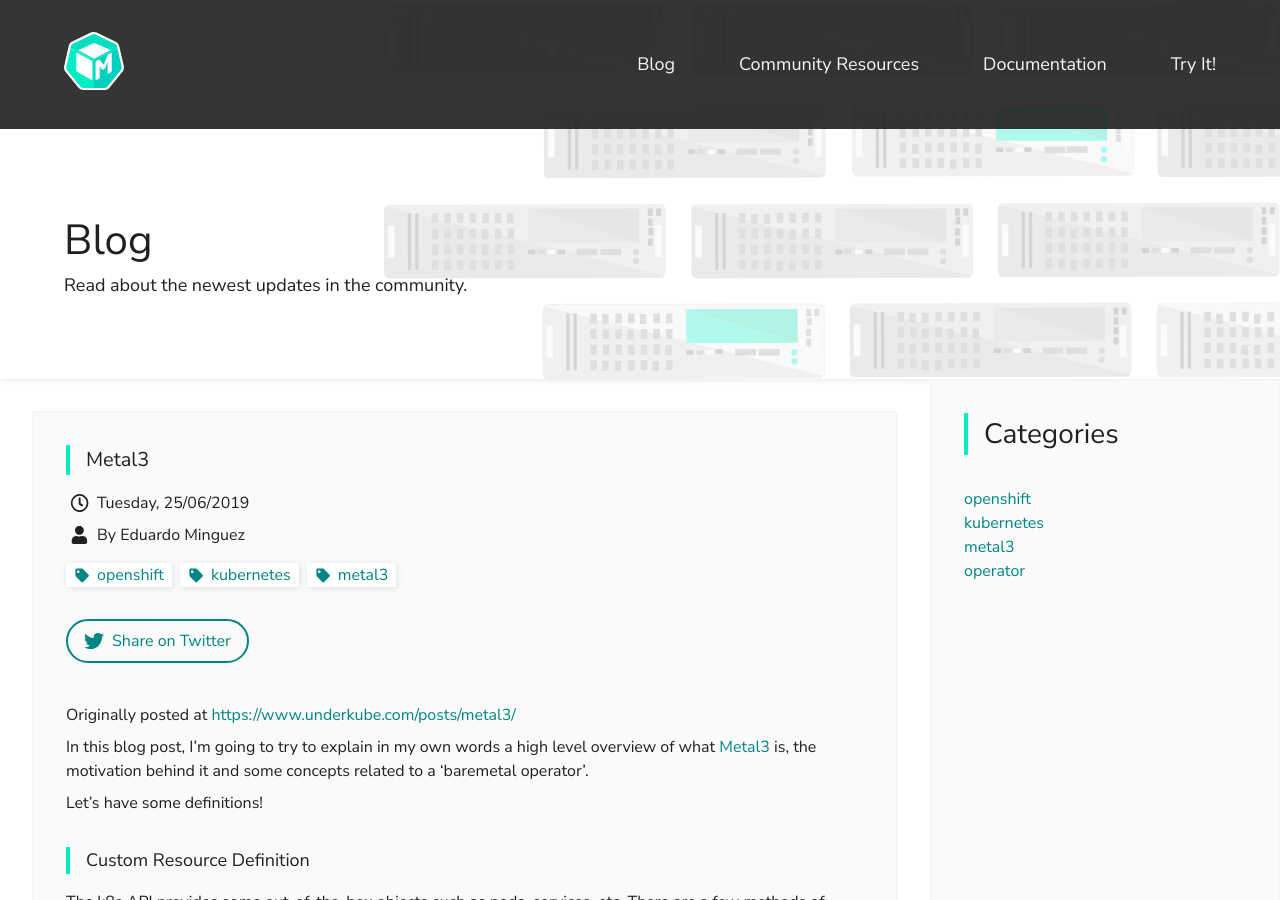
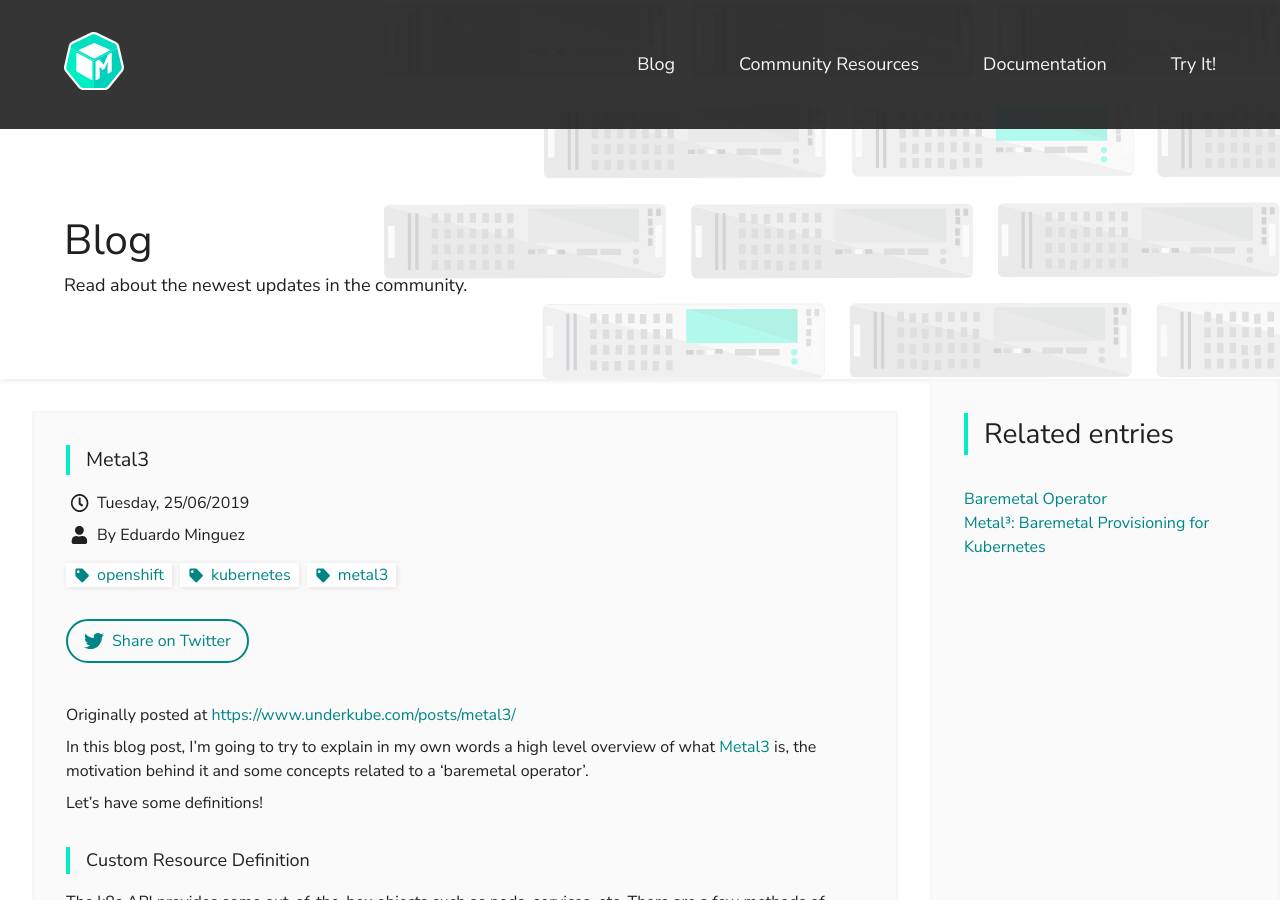
Before and after one commit to metal3-io/metal3-io.github.io, a Jekyll site: the page built from _posts/2019-06-25-Metal3.md, in a window 1280 px wide and 900 px high. Built offline with Jekyll 4.4.1, drawn with Linux system fonts in a browser that asks for light colours; our own code applies the rules of GitHub Pages for plain Markdown files.

Commit message:
fixes opengraph bug

```diff
--- a/_includes/metas-ogp.html
+++ b/_includes/metas-ogp.html
@@ -1,7 +1,6 @@
 
     <!-- Precrete array of authors for all posts -->
     {% assign autharray = "" | split: ',' %}
-    {% for post in site.posts %}{% assign autharray = autharray | push: post.author %}{% endfor %}
     <title>{% if page.title %}{{ page.title }} | {{ site.title }}{% else %}{{ site.title }}{% endif %}</title>
     <!-- # Opengraph protocol properties: https://ogp.me/ -->
     <meta name="author" content="{% if page.author %}{{ page.author | join: ', ' }}{% else %}The {{site.title}} website team, {{ autharray |uniq | join: ", " }}{% endif %}" />
--- /dev/null
+++ b/_includes/related-entries.html
@@ -0,0 +1,30 @@
+<aside class="mk-blog__categories mk-main__aside">
+    <header class="mk-main__header">
+            <h2 class="mk-heading mk-heading--xl mk-m-border">Related entries</h2>
+    </header>
+    <ul>
+
+        {% assign maxRelated = 4 %}
+        {% assign minCommonTags =  2 %}
+        {% assign maxRelatedCounter = 0 %}
+        {% for post in site.posts %}
+            {% assign sameTagCount = 0 %}
+            {% assign commonTags = '' %}
+            {% for category in post.categories %}
+              {% if post.url != page.url %}
+                {% if page.categories contains category %}
+                  {% assign sameTagCount = sameTagCount | plus: 1 %}
+                {% endif %}
+              {% endif %}
+            {% endfor %}
+            {% if sameTagCount >= minCommonTags %}
+              <li><a href="{{ site.baseurl }}{{ post.url }}">{{ post.title }}</a></li>
+              {% assign maxRelatedCounter = maxRelatedCounter | plus: 1 %}
+              {% if maxRelatedCounter >= maxRelated %}
+                {% break %}
+              {% endif %}
+            {% endif %}
+          {% endfor %}
+            </ul>
+
+</aside>
--- a/_layouts/post.html
+++ b/_layouts/post.html
@@ -61,5 +61,5 @@ layout: default
         {% endif %}
 </nav>
 
-        {% include blog-aside.html %}
+        {% include related-entries.html %}
     </main>
```
Also changed, not shown: _includes/blog-aside.html (line endings or trailing spaces).
